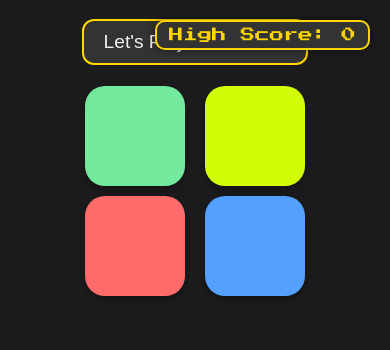
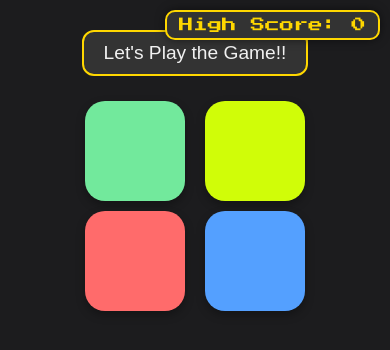
Before and after one commit to Shivani-863/SimonGame, a plain HTML site: page index.html in a window 390 px wide. Drawn offline with nearby package versions, Linux system fonts and the light colour scheme.

Commit message:
Update styles.css

```diff
--- a/styles.css
+++ b/styles.css
@@ -4,6 +4,9 @@ body {
   background-color: #1c1c1e;
   font-family: 'Press Start 2P', cursive;
   color: #F1F1F1;
+  margin: 0;
+  padding: 0;
+  overflow-x: hidden;
 }
 
 /* Level Title Button */
@@ -107,12 +110,21 @@ body {
     font-size: 1rem;
     padding: 8px 15px;
   }
+
+  .container {
+    max-width: 90%;
+  }
 }
 
 @media (max-width: 480px) {
+  body {
+    padding: 5%;
+  }
+
   #level-title {
     font-size: 1.2rem;
     padding: 10px 20px;
+    margin-bottom: 15px;
   }
 
   .btn {
@@ -125,5 +137,11 @@ body {
   #high-score {
     font-size: 0.9rem;
     padding: 6px 12px;
+    top: 10px;
+    right: 10px;
+  }
+
+  .container {
+    max-width: 100%;
   }
 }
```
